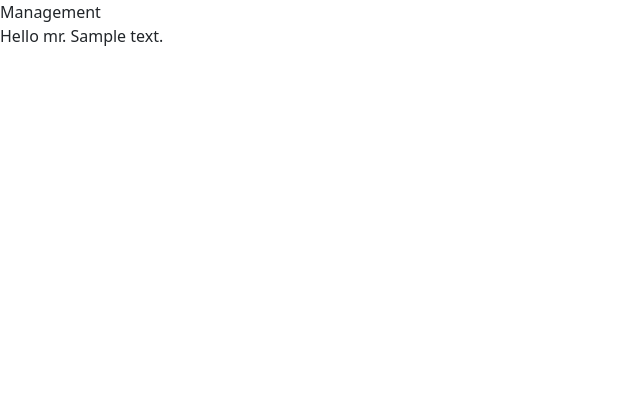
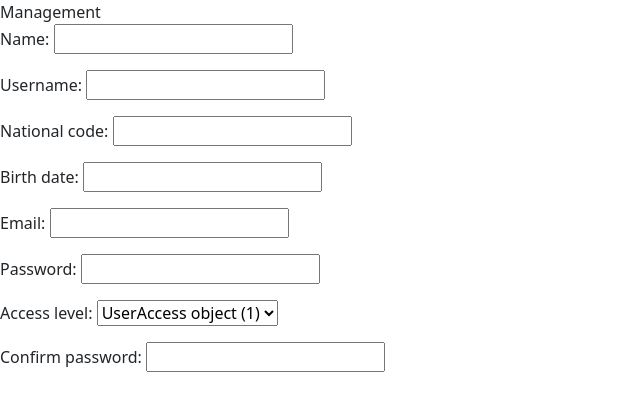
Before and after one commit to Sepehr-Glpz/django-app, a Django app: template core/entry/templates/entry/invite.html in a window 1280 px wide. Shown: the top 411 px of the page, without its empty margins (0-640 px from the left). Run offline with Django 4.2, Linux system fonts and the light colour scheme; tables that the repository leaves empty hold one stand-in row (values such as "Sample post"); the template is opened without the code that fills it: values that come from a table or form of the project are taken from there, most other values are stand-ins (such as "Sample title", 1, 10 or a date in 2020).

Commit message:
migrated models

```diff
--- a/core/entry/forms.py
+++ b/core/entry/forms.py
@@ -1,10 +1,30 @@
-from django.forms import ModelForm
+import django.forms as forms
 from .models import EntryRequest
+from management.models import ManagementUser
 
 
-class RequestForm(ModelForm):
+class RequestForm(forms.ModelForm):
     class Meta:
         model = EntryRequest
         fields = [
             'email'
         ]
+
+
+class SignupForm(forms.ModelForm):
+    password=forms.CharField(widget=forms.PasswordInput())
+    confirm_password=forms.CharField(widget=forms.PasswordInput())
+
+    class Meta:
+        model = ManagementUser
+        exclude = ["id"]
+
+    def clean(self):
+        cleaned_data = super(SignupForm, self).clean()
+        password = cleaned_data.get("password")
+        confirm_password = cleaned_data.get("confirm_password")
+
+        if password != confirm_password:
+            raise forms.ValidationError(
+                "password and confirm_password does not match"
+            )
--- a/core/entry/templates/entry/invite.html
+++ b/core/entry/templates/entry/invite.html
@@ -1,7 +1,10 @@
 {% extends 'base.html' %}
 
 {% block content %}
-<article>
-  Hello mr. {{content}}
-</article>
+  <form >
+    {% csrf_token %}
+    <fieldset>
+          {{content.as_p}}
+    </fieldset>
+  </form>
 {% endblock %}
--- a/core/entry/views.py
+++ b/core/entry/views.py
@@ -2,7 +2,7 @@ from django.shortcuts import render, redirect
 from django.http import HttpResponse
 from django.template import loader
 from .models import EntryRequest, get_request_by_email
-from entry.forms import RequestForm
+from entry.forms import RequestForm, SignupForm
 from django.core.exceptions import ObjectDoesNotExist
 # Create your views here.
 
@@ -46,7 +46,8 @@ def get_invite_form(request, link):
         if requested_entry.resolved:
             context = {"error": "This Users entry has already been resolved!"}
         else:
-            context = {"content": requested_entry.email}
+            form = SignupForm()
+            context = {"content": form}
     except ObjectDoesNotExist:
         context = {"error": "Failed to find"}
 
--- a/core/management/models.py
+++ b/core/management/models.py
@@ -16,8 +16,10 @@ class ManagementUser(BaseEntity):
     birth_date = models.DateField(null=True)
     email = models.EmailField(unique=True)
     password = models.CharField(max_length=64)
+    access_level = models.ForeignKey(UserAccess, to_field="id", on_delete=models.SET_DEFAULT, default=1)
 
 
 class Payment(BaseEntity):
     payment_date = models.DateField(unique=True)
     amount = models.PositiveIntegerField()
+    owner = models.ForeignKey(ManagementUser, to_field="id", on_delete=models.CASCADE)
```
Also changed, not shown: core/db.sqlite3, core/entry/migrations/0002_alter_entryrequest_id_alter_entryrequest_resolved.py (added), core/management/migrations/0006_managementuser_access_level_payment_owner_and_more.py (added).
